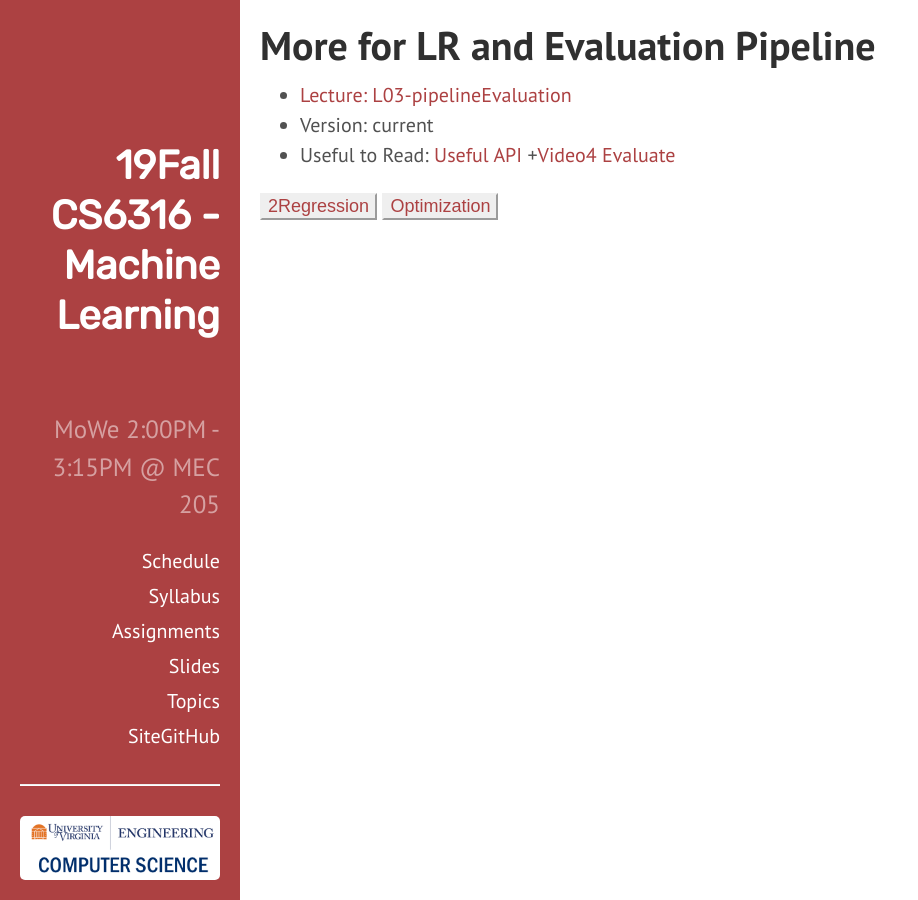
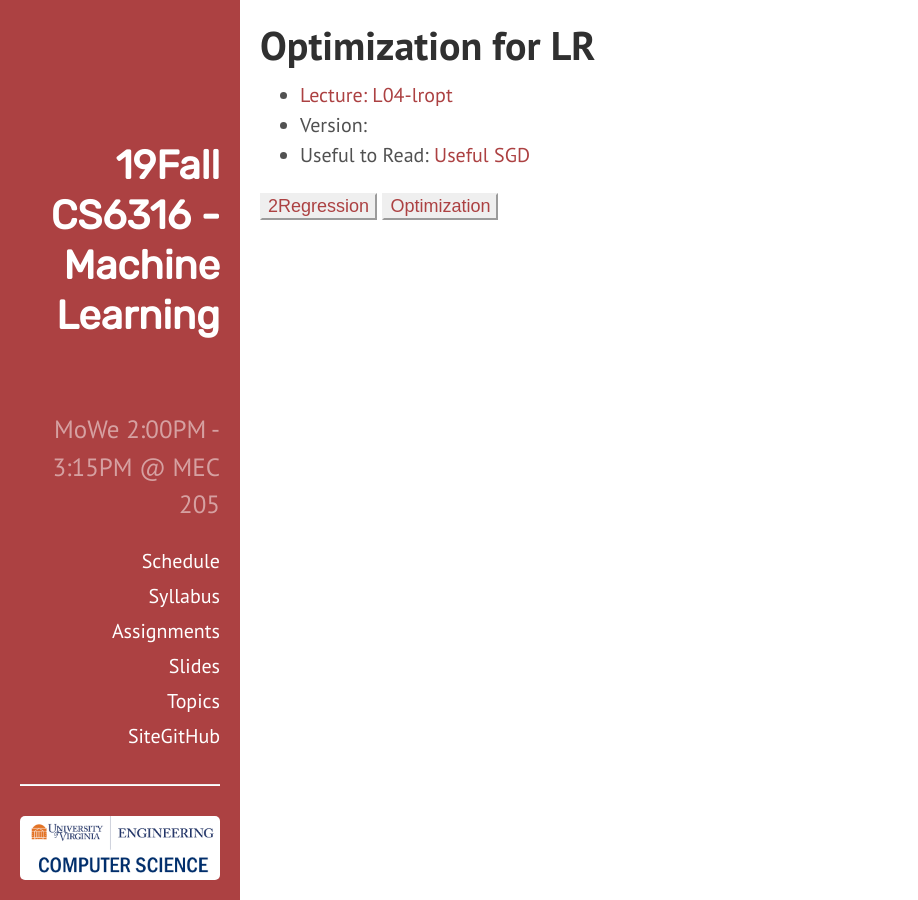
Before and after one commit to aobo-y/2019f-UVA-CS6316-MachineLearning, a Jekyll site: the page built from _contents/04-L4-LRO.md, in a window 1280 px wide. Shown: the whole page, without its empty margins (0-918 px from the left). Built offline with Jekyll 4.4.1, drawn with Linux system fonts in a browser that asks for light colours.

Commit message:
revise the coming L4 session

```diff
--- a/_contents/04-L4-LRO.md
+++ b/_contents/04-L4-LRO.md
@@ -1,10 +1,10 @@
 ---
 layout: post
-title: More for LR and Evaluation Pipeline
-lecture: L03-pipelineEvaluation
-lectureVersion: current
+title: Optimization for LR
+lecture: L04-lropt
+lectureVersion:
 extraContent:
-notes:  <a href="http://scikit-learn.org/stable/model_selection.html"> Useful API </a> +<a href="https://www.youtube.com/watch?v=aDW44NPhNw0&list=PLs8w1Cdi-zvY9ICoYqu1XV0YoTQgShXw2">Video4 Evaluate</a>
+notes: <a href="https://arxiv.org/abs/1609.04747"> Useful SGD </a>
 HWout:
 HWin:
 desc: W3
```
Also changed, not shown: _contents/03-L3-LR.md (+1 -1 lines), _contents/05-L4.md (deleted, +0 -15 lines), _contents/06-L5-nLR.md (+1 -1 lines).
